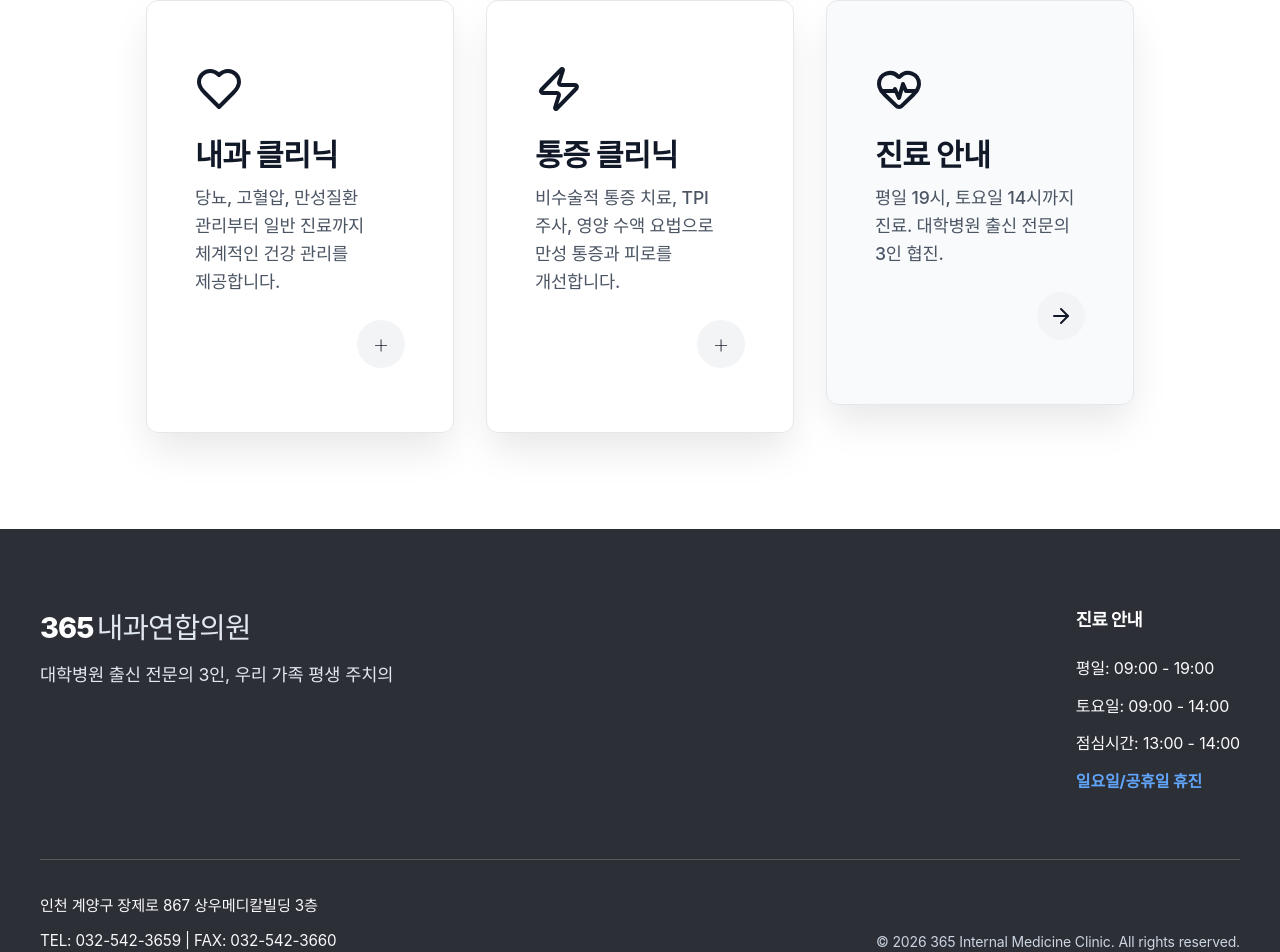
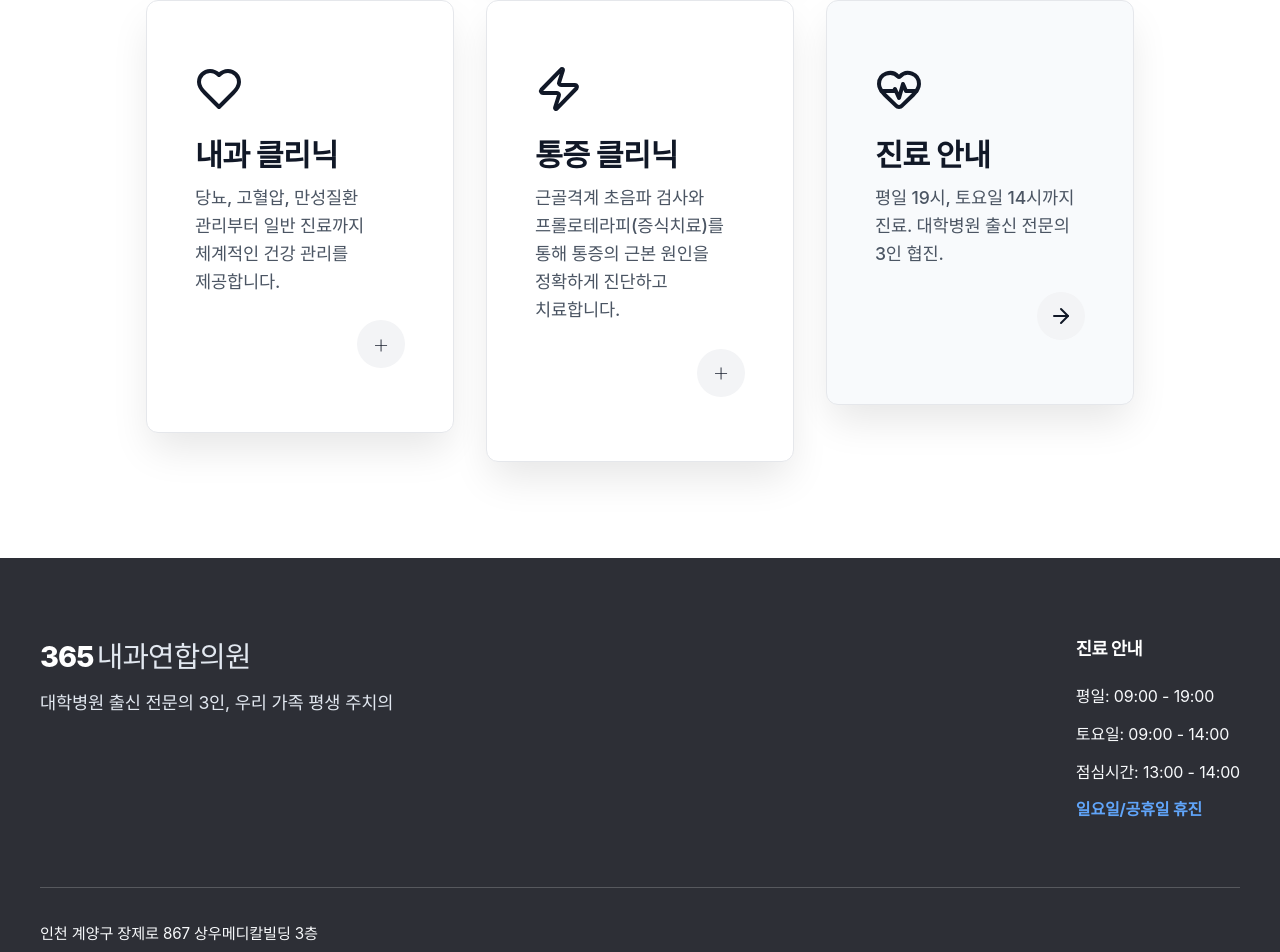
Before and after one commit to bnam1321-bit/365-clinic-web, a Next.js app: page / in a window 1280 px wide. Shown: the part 1225-2177 px from the top of the page. Built offline with nearby package versions, Linux system fonts and the light colour scheme; a web font is replaced by a local one.

Commit message:
Sync main page pain clinic card with updated content

```diff
--- a/src/app/page.tsx
+++ b/src/app/page.tsx
@@ -93,7 +93,7 @@ export default function Home() {
                   <div>
                     <div className={styles.cardIcon}><Zap size={48} /></div>
                     <h3>통증 클리닉</h3>
-                    <p>비수술적 통증 치료, TPI 주사, 영양 수액 요법으로 만성 통증과 피로를 개선합니다.</p>
+                    <p>근골격계 초음파 검사와 프롤로테라피(증식치료)를 통해 통증의 근본 원인을 정확하게 진단하고 치료합니다.</p>
                   </div>
                   <div className={styles.cardPlus}>+</div>
                 </div>
```
